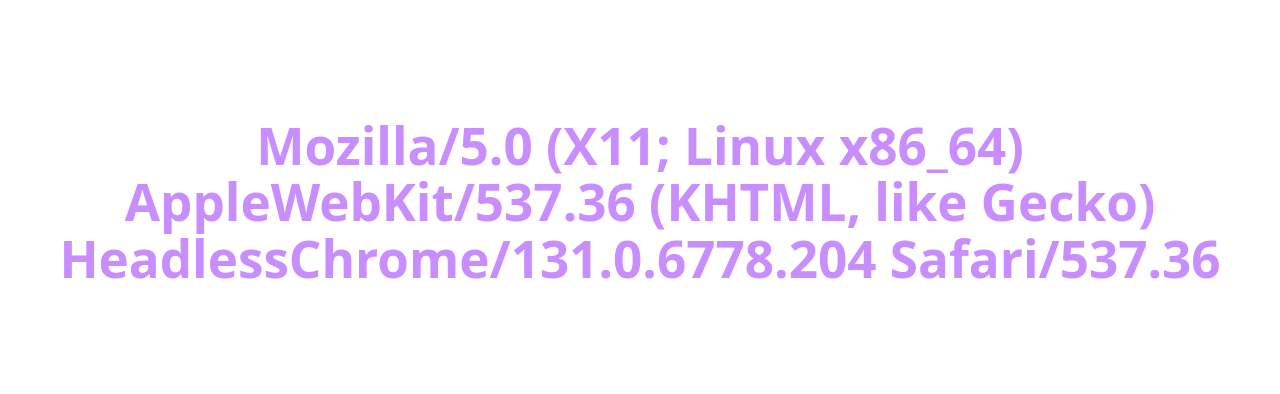
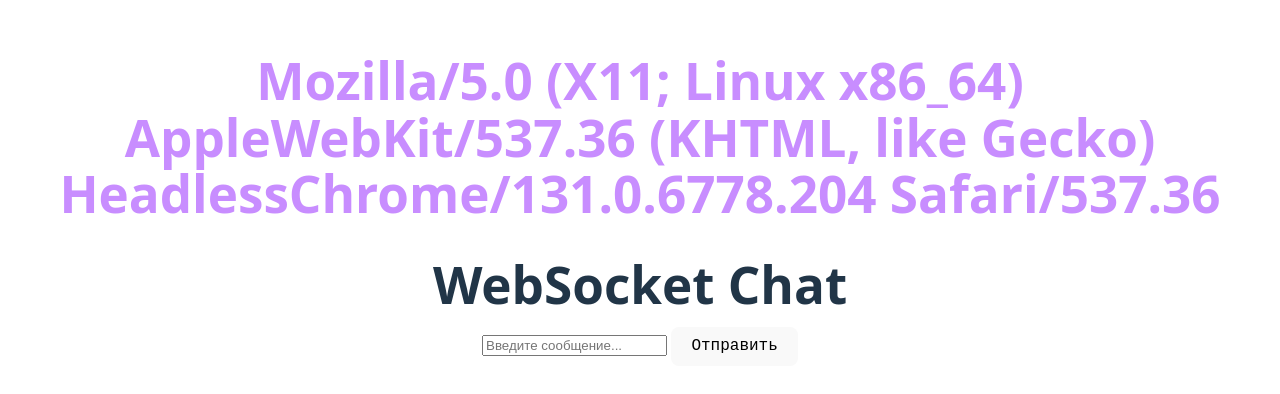
Before and after one commit to roazanas/practice-client, a Svelte app: page / in a window 1280 px wide. Shown: the part 208-602 px from the top of the page. Built offline with nearby package versions, Linux system fonts and the light colour scheme; no server answers; a web font is replaced by a local one.

Commit message:
add websocket

```diff
--- a/src/App.svelte
+++ b/src/App.svelte
@@ -1,8 +1,11 @@
 <script>
     import BrowserInfo from "./BrowserInfo.svelte";
+    import Update from "./Update.svelte";
 </script>
 
     <BrowserInfo />
+    <Update />
+
 
 <style>
 
--- /dev/null
+++ b/src/Update.svelte
@@ -0,0 +1,48 @@
+<script>
+    import { onMount } from "svelte";
+
+    let socket;
+    let messages = [];
+    let input = $state('');
+
+    $effect(() => {
+        socket = new WebSocket("ws://localhost:8000/ws");
+
+        socket.onopen = () => {
+            console.log("WebSocket connected");
+        };
+
+        socket.onmessage = (event) => {
+            messages = [...messages, event.data];
+        };
+
+        socket.onclose = () => {
+            console.log("WebSocket closed");
+        };
+
+        if (!socket.CONNECTING){
+            console.log();
+        }
+
+        return () => {
+            socket?.close();
+        };
+    })
+
+
+    function sendMessage() {
+        if (socket && socket.readyState === WebSocket.OPEN) {
+            socket.send(input);
+            input = '';
+        }
+    }
+</script>
+
+<h1>WebSocket Chat</h1>
+
+<input value={input} placeholder="Введите сообщение..." />
+<button onclick={sendMessage}>Отправить</button>
+
+<style>
+
+</style>
```
